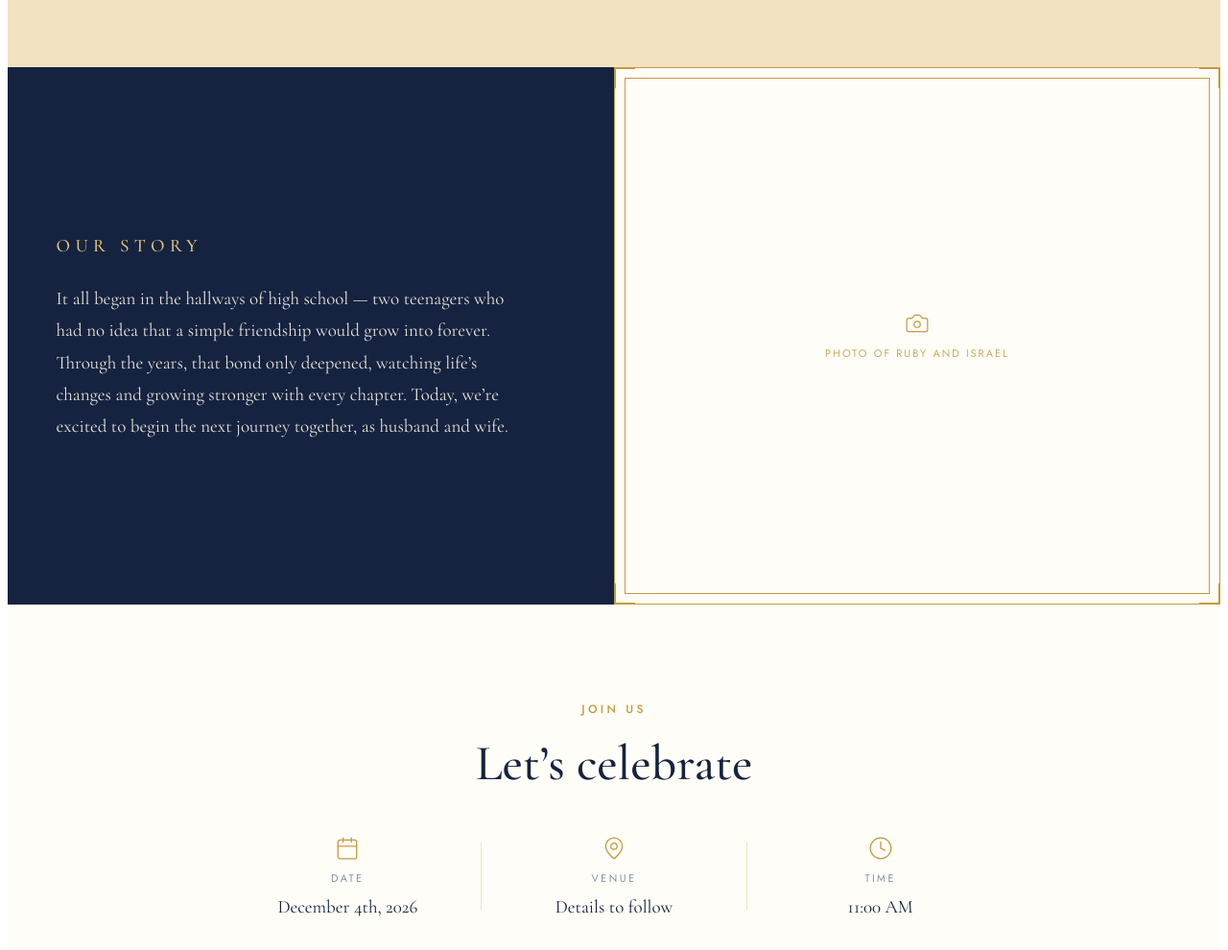
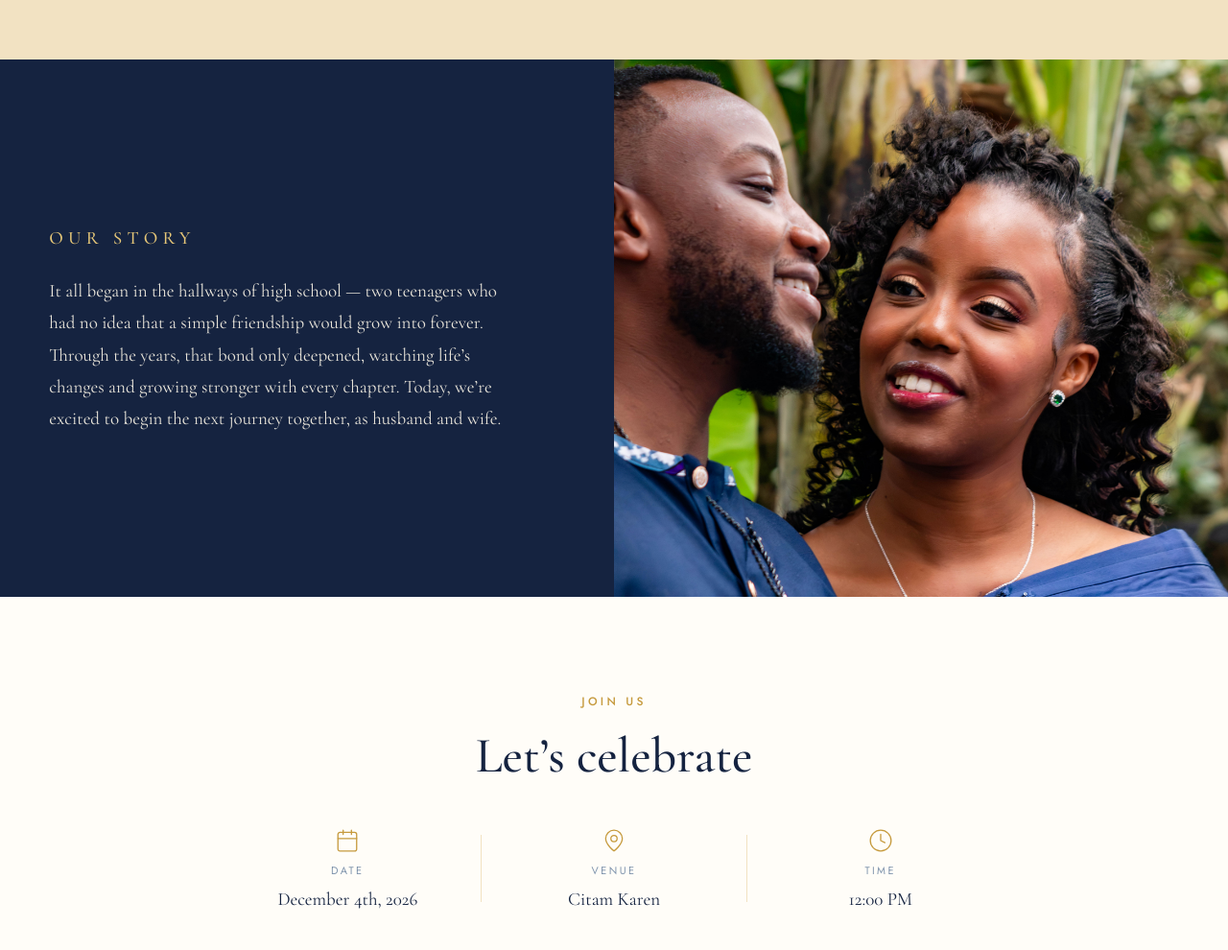
Before and after one commit to Jburgei/ruby-and-israel-wedding, a React (Vite) app in the folder ruby-and-israel-wedding/: page / in a window 1280 px wide. Shown: the part 1122-2112 px from the top of the page at 96% size. Built offline with nearby package versions, Linux system fonts and the light colour scheme.

Commit message:
Add real Hero and Our Story photos, fix full-bleed layout, tune image crops

```diff
--- a/ruby-and-israel-wedding/src/components/Hero.jsx
+++ b/ruby-and-israel-wedding/src/components/Hero.jsx
@@ -7,9 +7,9 @@ export default function Hero() {
       className="hero"
       style={{
         backgroundImage:
-          "linear-gradient(155deg, rgba(16,27,50,.75), rgba(42,63,104,.55)), url(/images/Hero_1.PNG)",
+          "linear-gradient(155deg, rgba(16,27,50,.6), rgba(42,63,104,.4)), url(/images/Hero_1.PNG)",
         backgroundSize: "cover",
-        backgroundPosition: "center",
+        backgroundPosition: "50% 25%",
       }}
     >
       <div className="hero-rings" />
--- a/ruby-and-israel-wedding/src/components/LetsCelebrate.jsx
+++ b/ruby-and-israel-wedding/src/components/LetsCelebrate.jsx
@@ -18,13 +18,13 @@ export default function LetsCelebrate() {
           <div className="join-item">
             <MapPin className="ic" size={26} strokeWidth={1.2} />
             <span className="lbl">Venue</span>
-            <span className="val">Details to follow</span>
+            <span className="val">Citam Karen</span>
           </div>
           <span className="join-div" />
           <div className="join-item">
             <Clock className="ic" size={26} strokeWidth={1.2} />
             <span className="lbl">Time</span>
-            <span className="val">11:00 AM</span>
+            <span className="val">12:00 PM</span>
           </div>
         </div>
         <div className="join-actions">
--- a/ruby-and-israel-wedding/src/components/OurStory.jsx
+++ b/ruby-and-israel-wedding/src/components/OurStory.jsx
@@ -1,6 +1,5 @@
 import React from "react";
 import Reveal from "./shared/Reveal.jsx";
-import PhotoFrame from "./shared/PhotoFrame.jsx";
 
 export default function OurStory() {
   return (
@@ -18,7 +17,11 @@ export default function OurStory() {
         </p>
       </Reveal>
       <div className="story-photo">
-        <PhotoFrame label="Photo of Ruby and Israel" height="100%" />
+        <img
+          src="/images/Our_story.jpg"
+          alt="Ruby and Israel"
+          className="story-img"
+        />
       </div>
     </section>
   );
--- a/ruby-and-israel-wedding/src/components/RSVP.jsx
+++ b/ruby-and-israel-wedding/src/components/RSVP.jsx
@@ -3,7 +3,7 @@ import { Calendar } from "lucide-react";
 import Reveal from "./shared/Reveal.jsx";
 
 function submitRsvp(payload) {
-  // Placeholder "network call" — swap this out once a real endpoint exists.
+  // a real endpoint
   return new Promise((resolve) => setTimeout(() => resolve(payload), 500));
 }
 
--- a/ruby-and-israel-wedding/src/styles/tokens.css
+++ b/ruby-and-israel-wedding/src/styles/tokens.css
@@ -1,5 +1,11 @@
 @import url("https://fonts.googleapis.com/css2?family=Cormorant+Garamond:ital,wght@0,400;0,500;0,600;1,500&family=Jost:wght@300;400;500;600&display=swap");
-
+html,
+body,
+#root {
+  margin: 0;
+  padding: 0;
+  width: 100%;
+}
 .wed-app {
   --navy: #152340;
   --navy-2: #22355c;
@@ -278,6 +284,14 @@
   min-height: 320px;
 }
 
+.wed-app .story-img {
+  width: 100%;
+  height: 100%;
+  object-fit: cover;
+  object-position: center 30%;
+  display: block;
+}
+
 .wed-app .join {
   background: var(--white);
   padding: 100px 6vw;
```
Also changed, not shown: ruby-and-israel-wedding/images/Our_story.jpg (renamed from ruby-and-israel-wedding/images/Our story.jpg).
